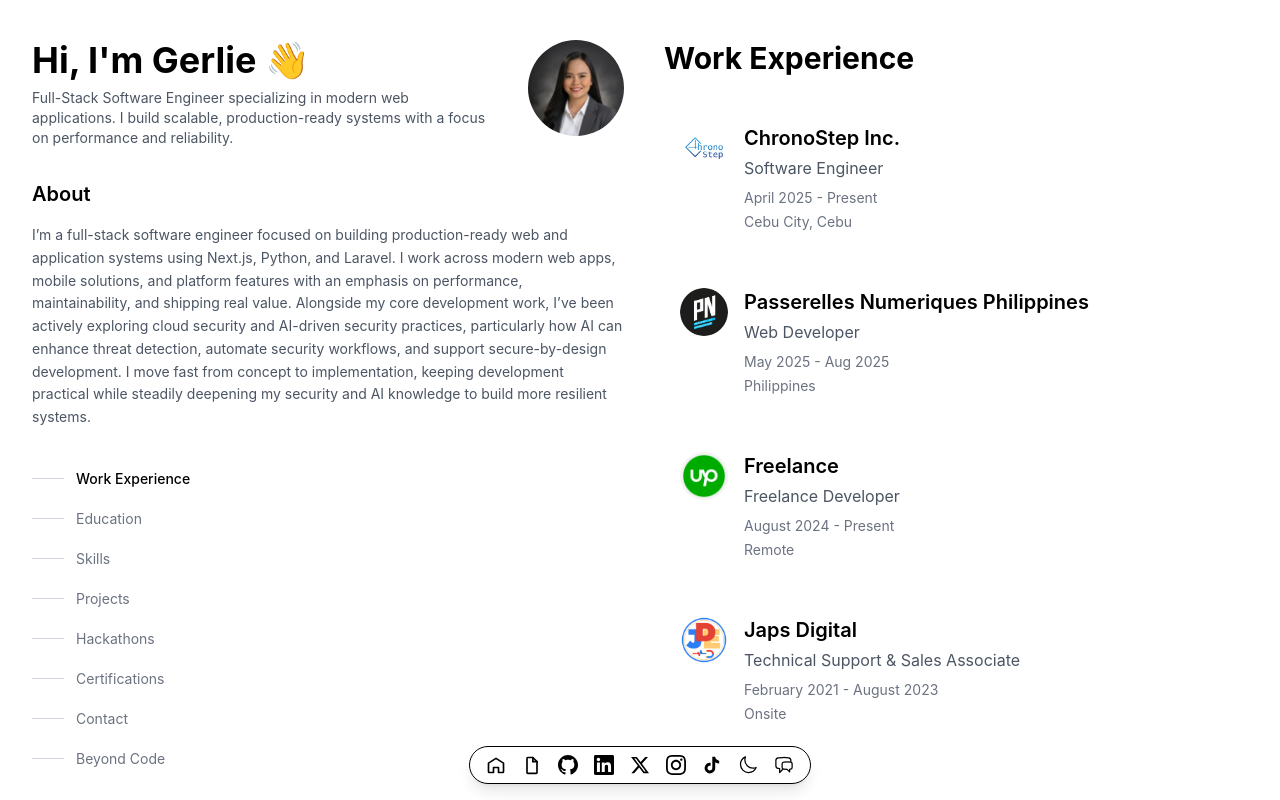
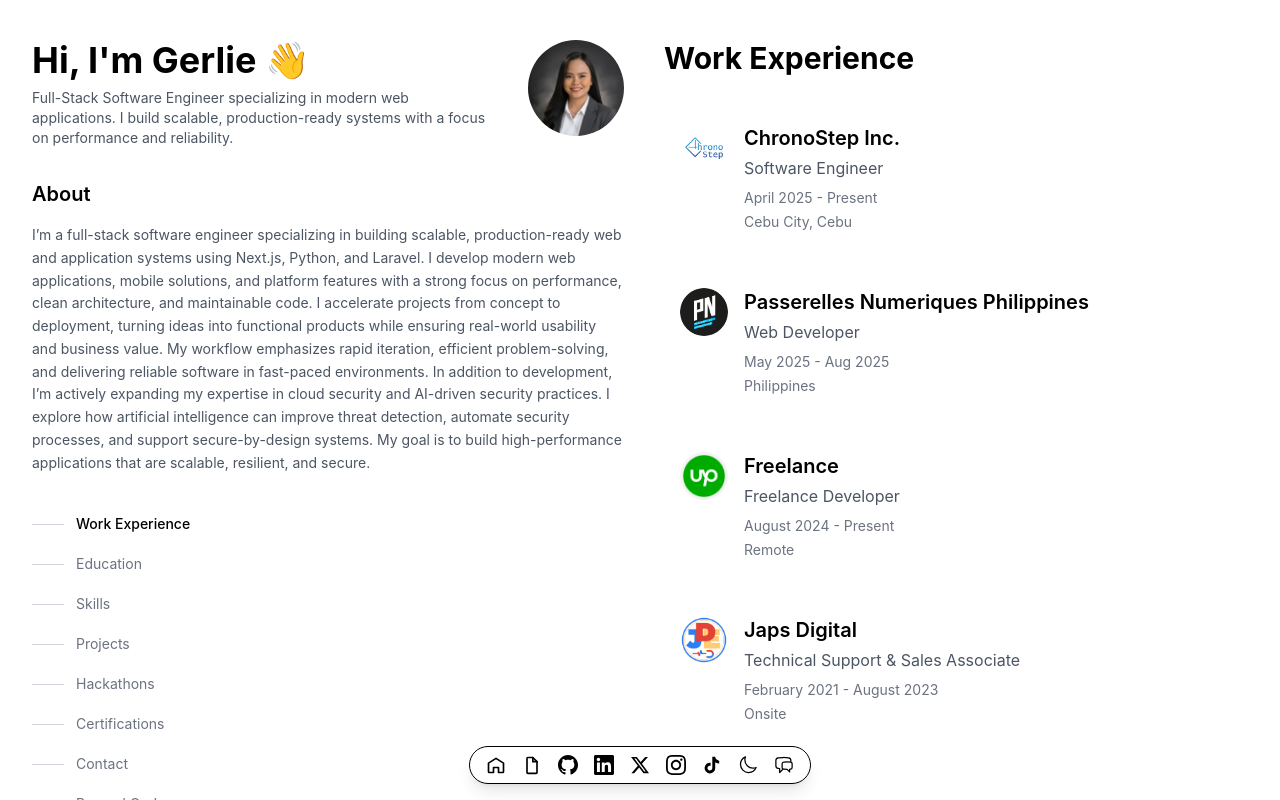
Before and after one commit to gakhd625/gerleyy-portfolio, a Next.js app: page / in a window 1280 px wide. Built offline with nearby package versions, Linux system fonts and the light colour scheme.

Commit message:
[UPDATE] the portfolio details

```diff
--- a/data/portfolio.ts
+++ b/data/portfolio.ts
@@ -3,7 +3,7 @@ import { title } from "process";
 export const portfolioData = {
   name: "Gerlie",
   title: "Full-Stack Software Engineer specializing in modern web applications. I build scalable, production-ready systems with a focus on performance and reliability.",
-  about: "I’m a full-stack software engineer focused on building production-ready web and application systems using Next.js, Python, and Laravel. I work across modern web apps, mobile solutions, and platform features with an emphasis on performance, maintainability, and shipping real value. Alongside my core development work, I’ve been actively exploring cloud security and AI-driven security practices, particularly how AI can enhance threat detection, automate security workflows, and support secure-by-design development. I move fast from concept to implementation, keeping development practical while steadily deepening my security and AI knowledge to build more resilient systems.",
+  about: "I’m a full-stack software engineer specializing in building scalable, production-ready web and application systems using Next.js, Python, and Laravel. I develop modern web applications, mobile solutions, and platform features with a strong focus on performance, clean architecture, and maintainable code. I accelerate projects from concept to deployment, turning ideas into functional products while ensuring real-world usability and business value. My workflow emphasizes rapid iteration, efficient problem-solving, and delivering reliable software in fast-paced environments. In addition to development, I’m actively expanding my expertise in cloud security and AI-driven security practices. I explore how artificial intelligence can improve threat detection, automate security processes, and support secure-by-design systems. My goal is to build high-performance applications that are scalable, resilient, and secure.",
   profileImage: "/profile/PROFILE.png",
 
   // about: [
```
